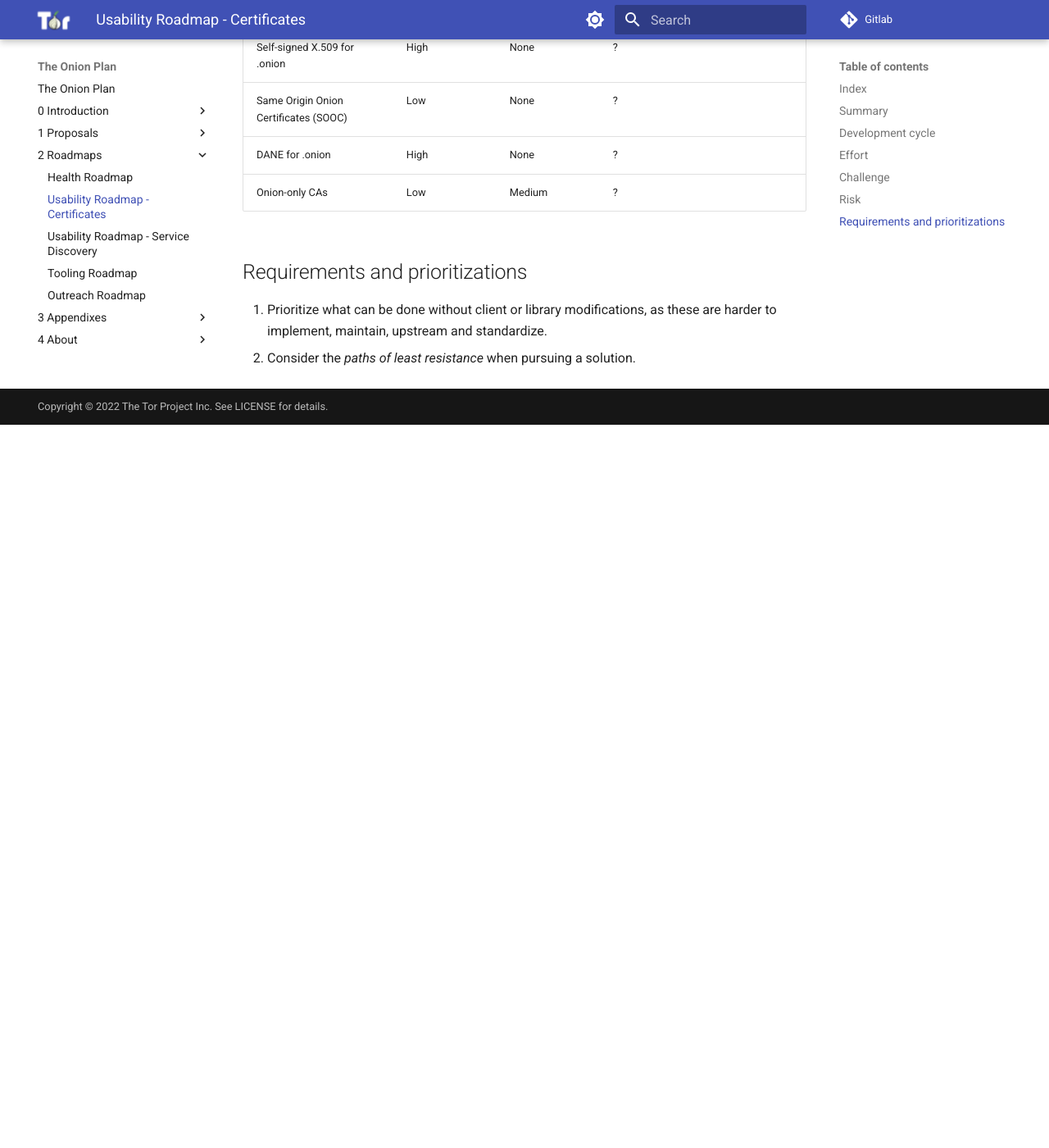
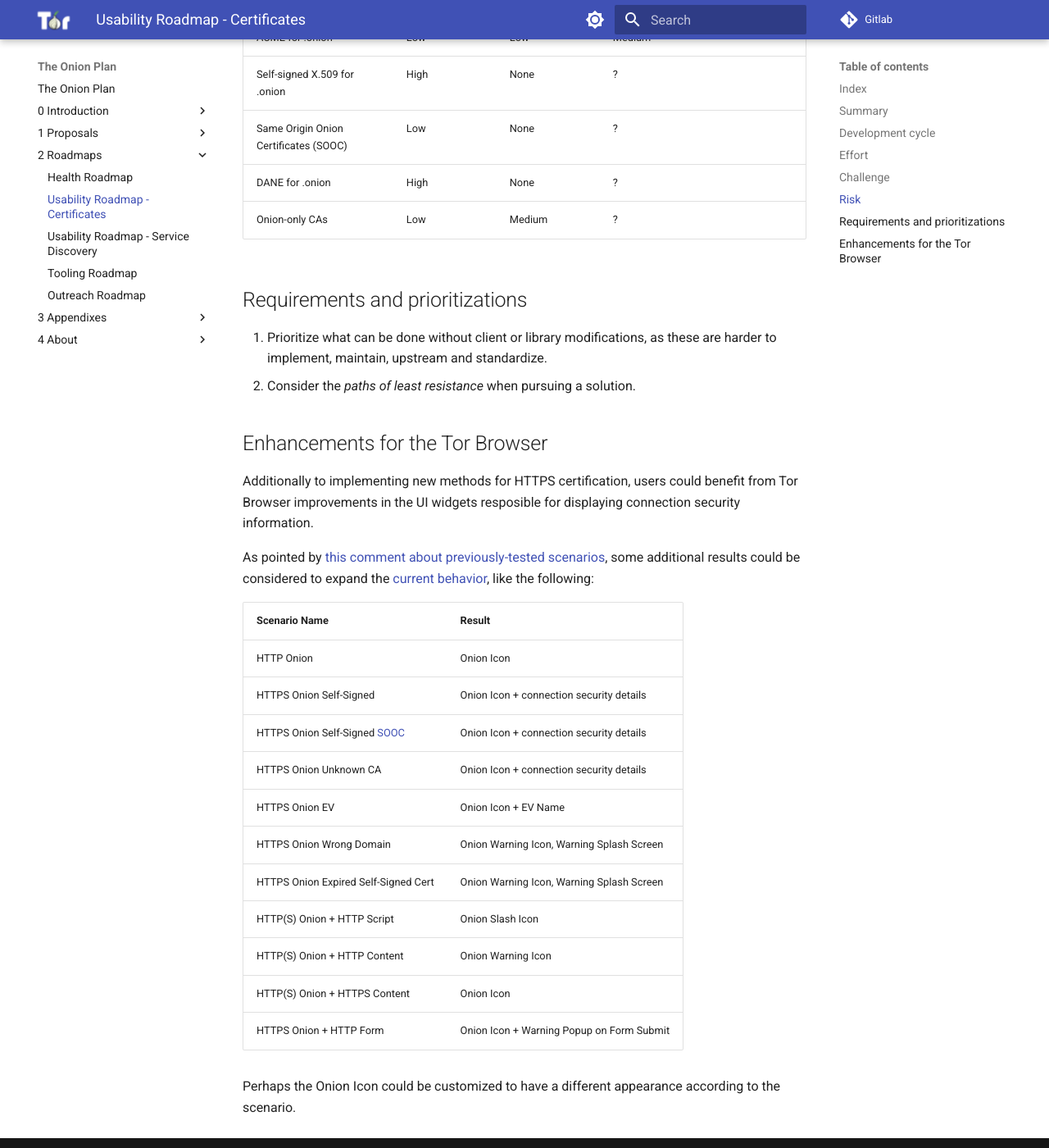
Before and after one commit to offsoc/onionplan, an MkDocs documentation site: the page built from docs/2 - Roadmaps/02 - Roadmap: Usability Proposal - Certificates.md, in a window 1280 px wide and 1400 px high, scrolled down 2823 px. Shown: the whole window at 82% size. Built offline with MkDocs 1.6.1 and Material for MkDocs 9.7.7, drawn with Linux system fonts in a browser that asks for light colours; before the commit the page ends 3341 px from its top, so only the background shows below that; some of the changed text lies outside the part shown.

Commit message:
Feat: certificates: recommend an UX review for the onion icon behavior at the address bar

```diff
--- a/docs/2 - Roadmaps/02 - Roadmap: Usability Proposal - Certificates.md
+++ b/docs/2 - Roadmaps/02 - Roadmap: Usability Proposal - Certificates.md
@@ -83,3 +83,33 @@ Onion-only CAs                        | Low                      | Medium
 1. Prioritize what can be done without client or library modifications, as
    these are harder to implement, maintain, upstream and standardize.
 2. Consider the _paths of least resistance_ when pursuing a solution.
+
+## Enhancements for the Tor Browser
+
+Additionally to implementing new methods for HTTPS certification, users could
+benefit from Tor Browser improvements in the UI widgets resposible for
+displaying connection security information.
+
+As pointed by [this comment about previously-tested scenarios][], some
+additional results could be considered to expand the [current behavior][], like
+the following:
+
+Scenario Name                        | Result
+-------------------------------------|------------------------------------------
+HTTP  Onion                          | Onion Icon
+HTTPS Onion Self-Signed              | Onion Icon + connection security details
+HTTPS Onion Self-Signed [SOOC][]     | Onion Icon + connection security details
+HTTPS Onion Unknown CA               | Onion Icon + connection security details
+HTTPS Onion EV                       | Onion Icon + EV Name
+HTTPS Onion Wrong Domain             | Onion Warning Icon, Warning Splash Screen
+HTTPS Onion Expired Self-Signed Cert | Onion Warning Icon, Warning Splash Screen
+HTTP(S) Onion + HTTP  Script         | Onion Slash Icon
+HTTP(S) Onion + HTTP  Content        | Onion Warning Icon
+HTTP(S) Onion + HTTPS Content        | Onion Icon
+HTTPS   Onion + HTTP  Form           | Onion Icon + Warning Popup on Form Submit
+
+Perhaps the Onion Icon could be customized to have a different appearance according to the scenario.
+
+[current behavior]: https://support.torproject.org/onionservices/onionservices-5/
+[SOOC]: https://github.com/alecmuffett/onion-dv-certificate-proposal/blob/master/text/draft-muffett-same-origin-onion-certificates.txt
+[this comment about previously-tested scenarios]: https://gitlab.torproject.org/tpo/applications/tor-browser/-/issues/13410#note_2616846
```
Also changed, not shown: other parts of docs/2 - Roadmaps/02 - Roadmap: Usability Proposal - Certificates.md (+1 -1 lines).
